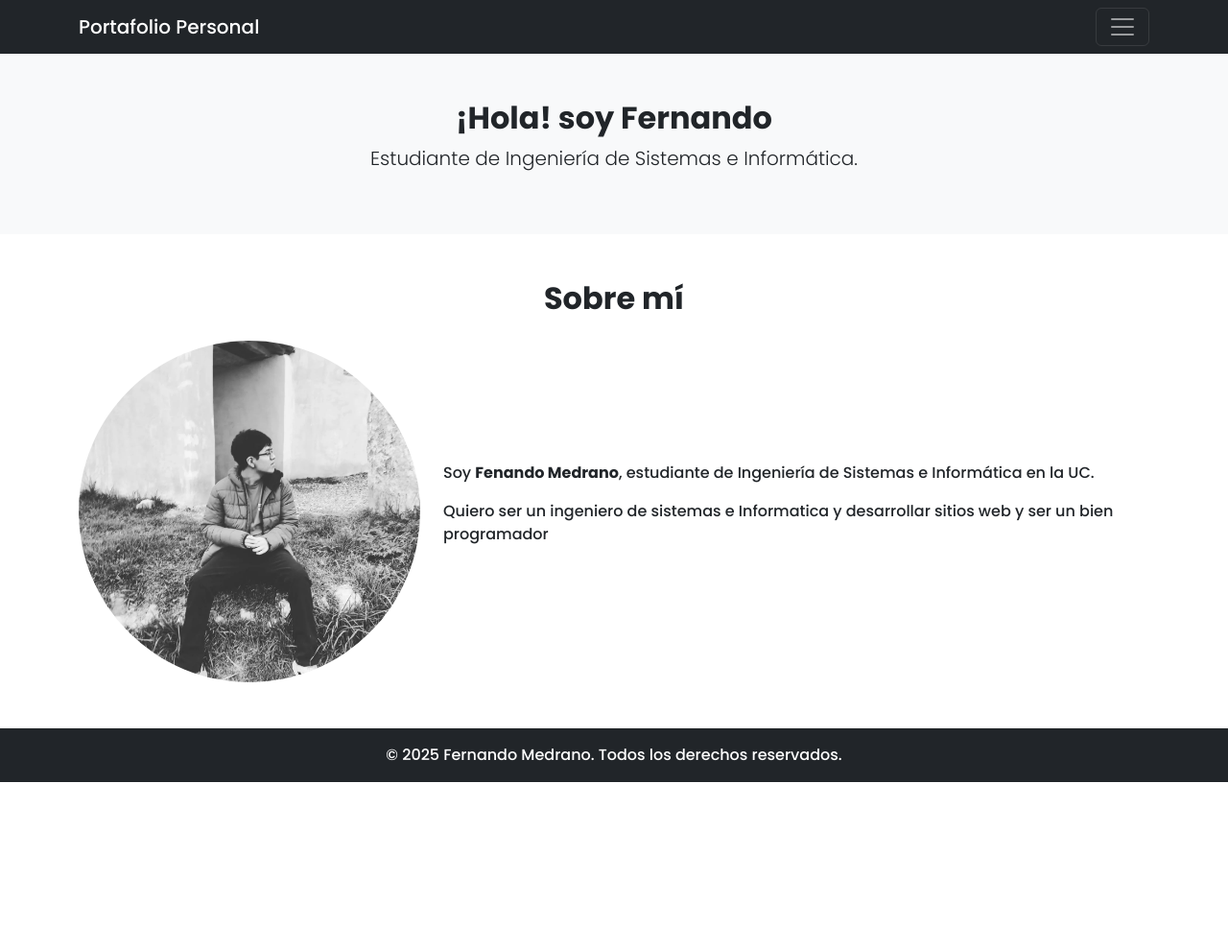
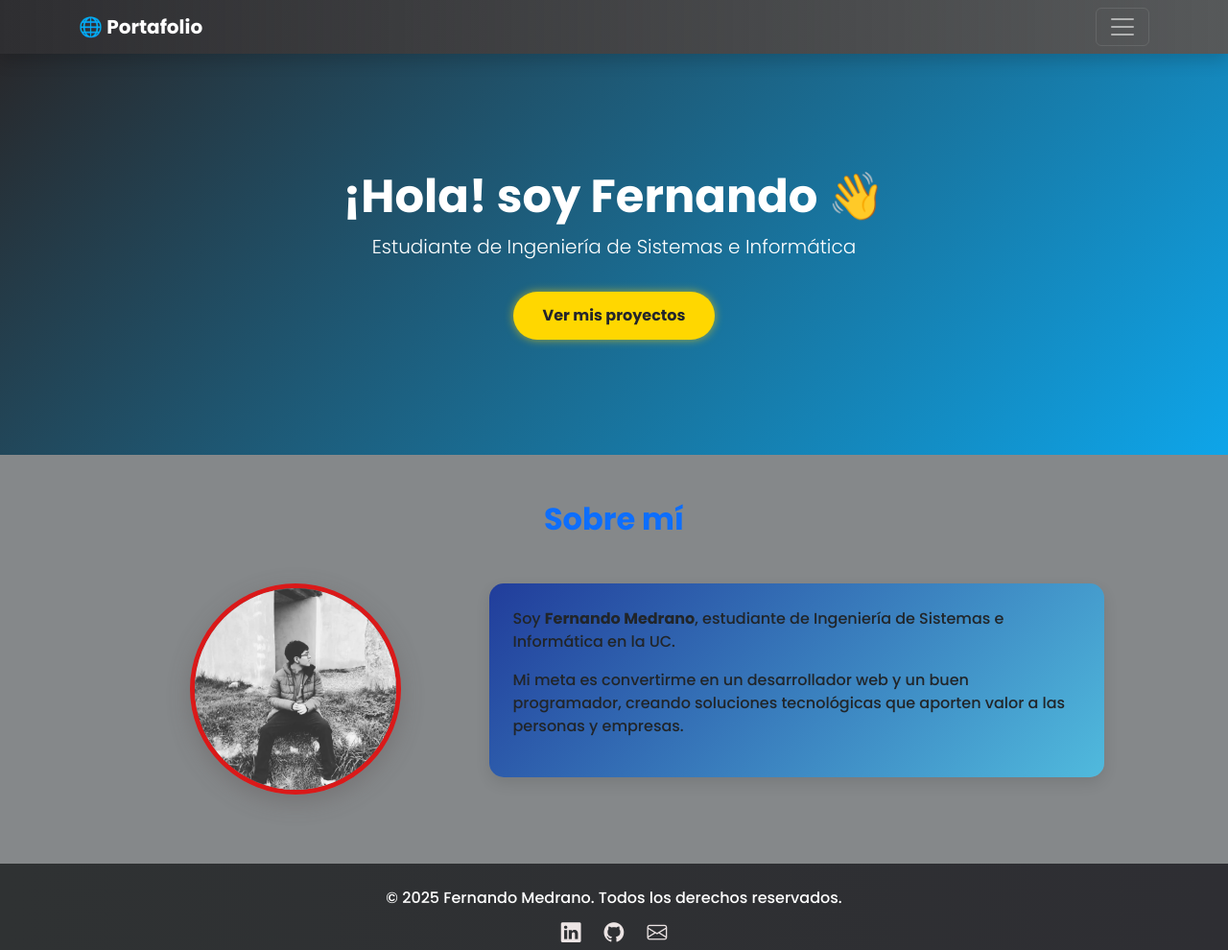
Before and after one commit to fernandomedrano2006/Bootstrap_portafolio, a plain HTML site: page index.html in a window 1280 px wide. Shown: the whole page at 96% size. Before the commit the page ends 815 px from the top, so only its background shows below. Drawn offline with nearby package versions, Linux system fonts and the light colour scheme.

Commit message:
Add files via upload

```diff
--- a/index.html
+++ b/index.html
@@ -4,17 +4,94 @@
     <meta charset="UTF-8" />
     <meta name="viewport" content="width=device-width, initial-scale=1.0" />
     <title>Mi Portafolio - Fernando Medrano</title>
+
+    <!-- Bootstrap -->
     <link href="https://cdn.jsdelivr.net/npm/bootstrap@5.3.3/dist/css/bootstrap.min.css" rel="stylesheet"/>
+    <!-- Fuente -->
     <link href="https://fonts.googleapis.com/css2?family=Poppins:wght@300;500;700&display=swap" rel="stylesheet"/>
-    <style>body{font-family:'Poppins',sans-serif;}</style>
+    <!-- Iconos -->
+    <link href="https://cdn.jsdelivr.net/npm/bootstrap-icons/font/bootstrap-icons.css" rel="stylesheet">
+
+    <style>
+      body {
+        font-family: 'Poppins', sans-serif;
+        background-color: #34383b98;
+      }
+      /* Navbar con degradado */
+      .navbar {
+        background: linear-gradient(90deg, #2e2e31, #15161669);
+      }
+      .navbar .nav-link {
+        color: #fff !important;
+        font-weight: 500;
+        transition: color 0.3s;
+      }
+      .navbar .nav-link:hover {
+        color: #888055 !important;
+      }
+      /* Hero */
+      .hero {
+        background: linear-gradient(135deg, #28282b, #0ea5e9);
+        color: white;
+        padding: 120px 20px;
+        text-align: center;
+      }
+      .hero h1 {
+        font-size: 3rem;
+        font-weight: 700;
+      }
+      .btn-glow {
+        background: #ffd700;
+        color: #23252b;
+        font-weight: 600;
+        border-radius: 30px;
+        padding: 12px 30px;
+        transition: 0.3s;
+        box-shadow: 0px 0px 10px rgba(255, 215, 0, 0.6);
+      }
+      .btn-glow:hover {
+        background: #facc15;
+        box-shadow: 0px 0px 20px rgba(255, 215, 0, 1);
+      }
+      /* Imagen perfil */
+      .profile-img {
+        max-width: 220px;
+        border: 5px solid #da1919;
+        box-shadow: 0px 8px 25px rgba(78, 69, 69, 0.3);
+        transition: transform 0.3s;
+      }
+      .profile-img:hover {
+        transform: scale(1.05);
+      }
+      /* Card personalizada */
+      .card-custom {
+        background: linear-gradient(135deg, #213d9b, #50badd);
+        border-radius: 15px;
+        border: none;
+        padding: 25px;
+        box-shadow: 0px 6px 15px rgba(0,0,0,0.1);
+      }
+      /* Footer */
+      footer {
+        background: linear-gradient(90deg, #2f3233, #2e2e33);
+      }
+      footer a {
+        color: #ece4e4;
+        margin: 0 10px;
+        font-size: 1.3rem;
+        transition: color 0.3s;
+      }
+      footer a:hover {
+        color: #20201f;
+      }
+    </style>
   </head>
   <body>
 
-
     <!-- Navbar -->
-<nav class="navbar navbar-dark bg-dark sticky-top">
+    <nav class="navbar navbar-dark sticky-top shadow">
       <div class="container">
-      <a class="navbar-brand" href="index.html">Portafolio Personal</a>
+        <a class="navbar-brand fw-bold" href="index.html">🌐 Portafolio</a>
 
         <!-- Botón hamburguesa -->
         <button class="navbar-toggler" type="button" data-bs-toggle="collapse" data-bs-target="#navbarNav">
@@ -26,46 +103,55 @@
           <ul class="navbar-nav ms-auto">
             <li class="nav-item"><a class="nav-link active" href="index.html">Sobre mí</a></li>
             <li class="nav-item"><a class="nav-link" href="proyectos.html">Proyectos</a></li>
-          <li class="nav-item"><a class="nav-link" href="Habilidades.html">Contacto</a></li>
+            <li class="nav-item"><a class="nav-link" href="habilidades.html">Habilidades</a></li>
             <li class="nav-item"><a class="nav-link" href="contacto.html">Contacto</a></li>
           </ul>
         </div>
       </div>
     </nav>
 
-    <!-- Inicio -->
-    <section class="text-center py-5 bg-light">
+    <!-- Hero -->
+    <section class="hero">
       <div class="container">
-        <h2 class="fw-bold">¡Hola! soy Fernando</h2>
-        <p class="lead">Estudiante de Ingeniería de Sistemas e Informática.</p>
+        <h1>¡Hola! soy Fernando 👋</h1>
+        <p class="lead">Estudiante de Ingeniería de Sistemas e Informática</p>
+        <a href="proyectos.html" class="btn btn-glow mt-3">Ver mis proyectos</a>
       </div>
     </section>
 
     <!-- Sobre mí -->
     <section class="py-5">
       <div class="container">
-        <h2 class="text-center fw-bold mb-4">Sobre mí</h2>
-        <div class="row align-items-center">
-          <div class="col-md-4 text-center">
-            <img src="img/fperfil.jpg" class="img-fluid rounded-circle" alt="Foto de Aylin"/>
+        <h2 class="text-center fw-bold mb-5 text-primary">Sobre mí</h2>
+        <div class="row justify-content-center">
+          <div class="col-md-4 text-center mb-4">
+            <img src="img/fperfil.jpg" class="profile-img rounded-circle img-fluid" alt="Foto de Fernando Medrano"/>
           </div>
-          <div class="col-md-8">
+          <div class="col-md-7">
+            <div class="card-custom">
               <p>
-              Soy <strong>Fenando Medrano</strong>, estudiante de Ingeniería de Sistemas e Informática en la UC.
+                Soy <strong>Fernando Medrano</strong>, estudiante de Ingeniería de Sistemas e Informática en la UC.
               </p>
               <p>
-              Quiero ser un ingeniero de sistemas e Informatica y desarrollar sitios web y ser un bien programador
+                Mi meta es convertirme en un desarrollador web y un buen programador, creando soluciones tecnológicas que aporten valor a las personas y empresas.
               </p>
+            </div>
           </div>
         </div>
       </div>
     </section>
 
     <!-- Footer -->
-    <footer class="bg-dark text-white text-center py-3">
-      <p class="mb-0">&copy; 2025 Fernando Medrano. Todos los derechos reservados.</p>
+    <footer class="text-white text-center py-4">
+      <p class="mb-2">&copy; 2025 Fernando Medrano. Todos los derechos reservados.</p>
+      <div>
+        <a href="#"><i class="bi bi-linkedin"></i></a>
+        <a href="#"><i class="bi bi-github"></i></a>
+        <a href="#"><i class="bi bi-envelope"></i></a>
+      </div>
     </footer>
 
+    <!-- Bootstrap JS -->
     <script src="https://cdn.jsdelivr.net/npm/bootstrap@5.3.3/dist/js/bootstrap.bundle.min.js"></script>
   </body>
 </html>
```
Lines whose indentation alone changed are shown as unchanged.
